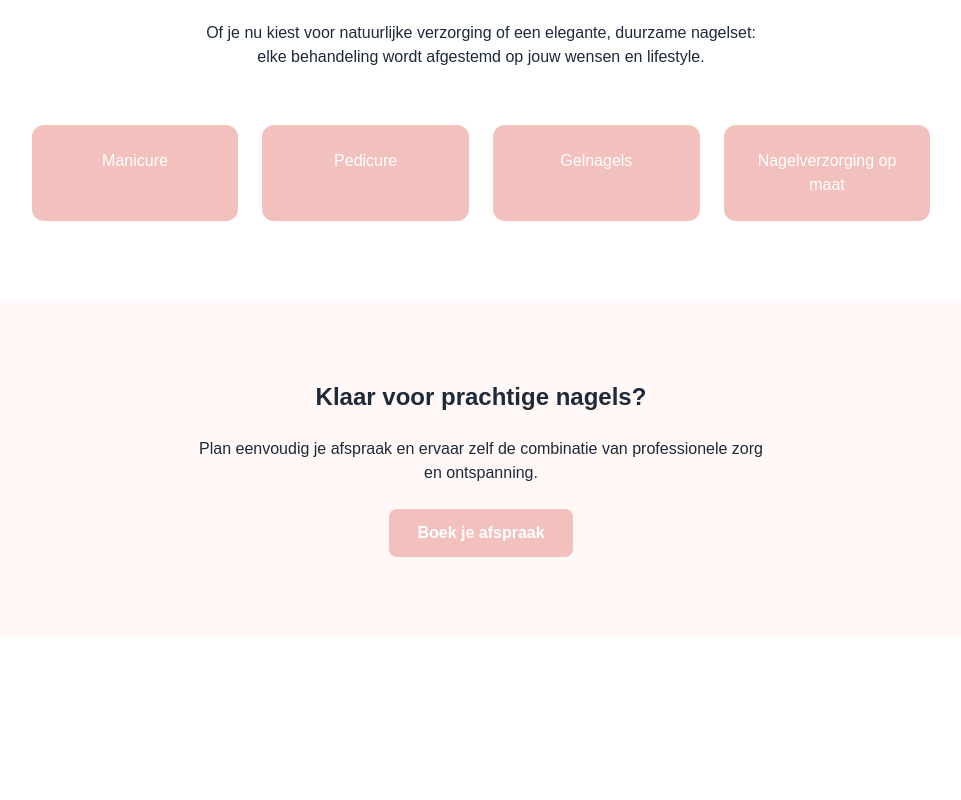
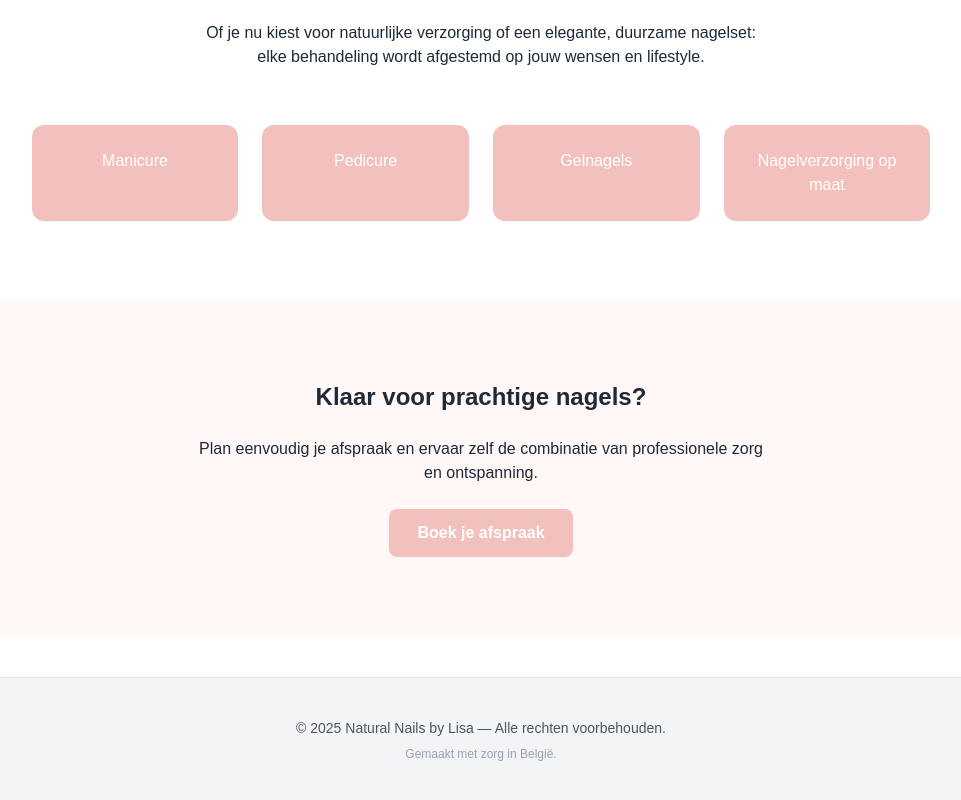
Before and after one commit to Arvelon/nnbl-nextjs, a Next.js app: page / in a window 1280 px wide. Shown: the part 1107-1907 px from the top of the page, without its empty margins (159-1120 px from the left). Before the commit the page ends 1744 px from the top, so only its background shows below. Built offline with nearby package versions, Linux system fonts and the light colour scheme.

Commit message:
added footer

```diff
--- a/src/pages/index.tsx
+++ b/src/pages/index.tsx
@@ -37,7 +37,6 @@ export default function Home() {
       {/* About Section */}
       <section className="px-5 py-20 bg-[#fff8f6] text-center flex flex-col items-center gap-4">
         <h2 className="text-2xl font-bold">Over Lisa</h2>
-
         <p className="max-w-xl text-base">
           Ik ben Lisa, jouw nagelstyliste met passie voor perfectie en rust.
           Met aandacht voor detail en liefde voor het vak creëer ik nagels die bij jouw stijl passen.
@@ -48,7 +47,6 @@ export default function Home() {
       {/* Services Section */}
       <section className="px-5 py-20 text-center flex flex-col items-center gap-8">
         <h2 className="text-2xl font-bold">Diensten</h2>
-
         <p className="max-w-xl text-base">
           Of je nu kiest voor natuurlijke verzorging of een elegante, duurzame nagelset:
           elke behandeling wordt afgestemd op jouw wensen en lifestyle.
@@ -69,7 +67,6 @@ export default function Home() {
       {/* CTA Section */}
       <section className="px-5 py-20 bg-[#fff8f6] text-center flex flex-col items-center gap-6">
         <h2 className="text-2xl font-bold">Klaar voor prachtige nagels?</h2>
-
         <p className="max-w-xl text-base">
           Plan eenvoudig je afspraak en ervaar zelf de combinatie van professionele zorg en ontspanning.
         </p>
@@ -83,6 +80,16 @@ export default function Home() {
           Boek je afspraak
         </a>
       </section>
+
+      {/* Footer */}
+      <footer className="bg-gray-100 text-center py-10 mt-10 border-t border-gray-200">
+        <p className="text-sm text-gray-600">
+          © {new Date().getFullYear()} Natural Nails by Lisa — Alle rechten voorbehouden.
+        </p>
+        <p className="text-xs text-gray-400 mt-2">
+          Gemaakt met zorg in België.
+        </p>
+      </footer>
     </div>
   );
 }
```
